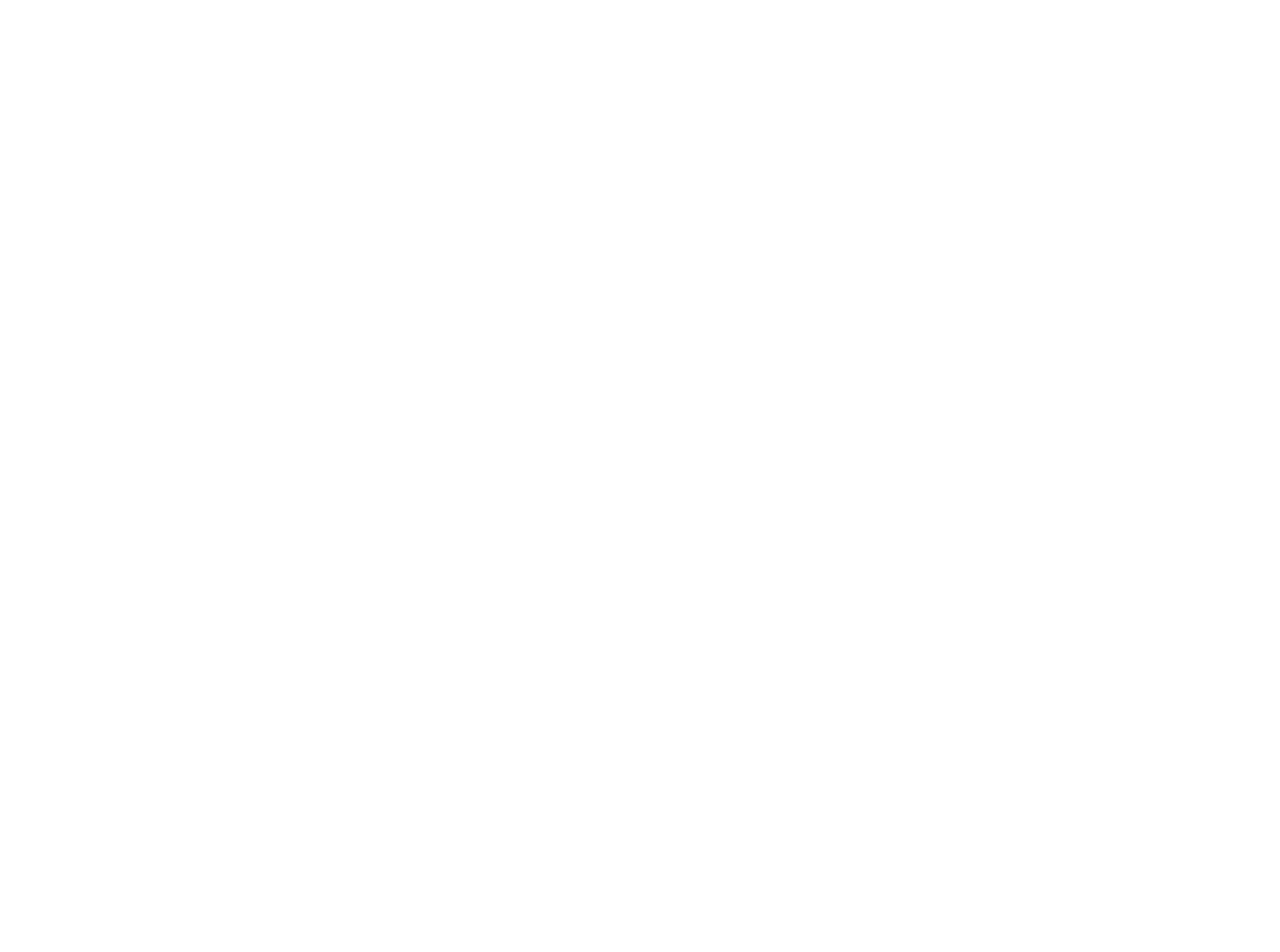
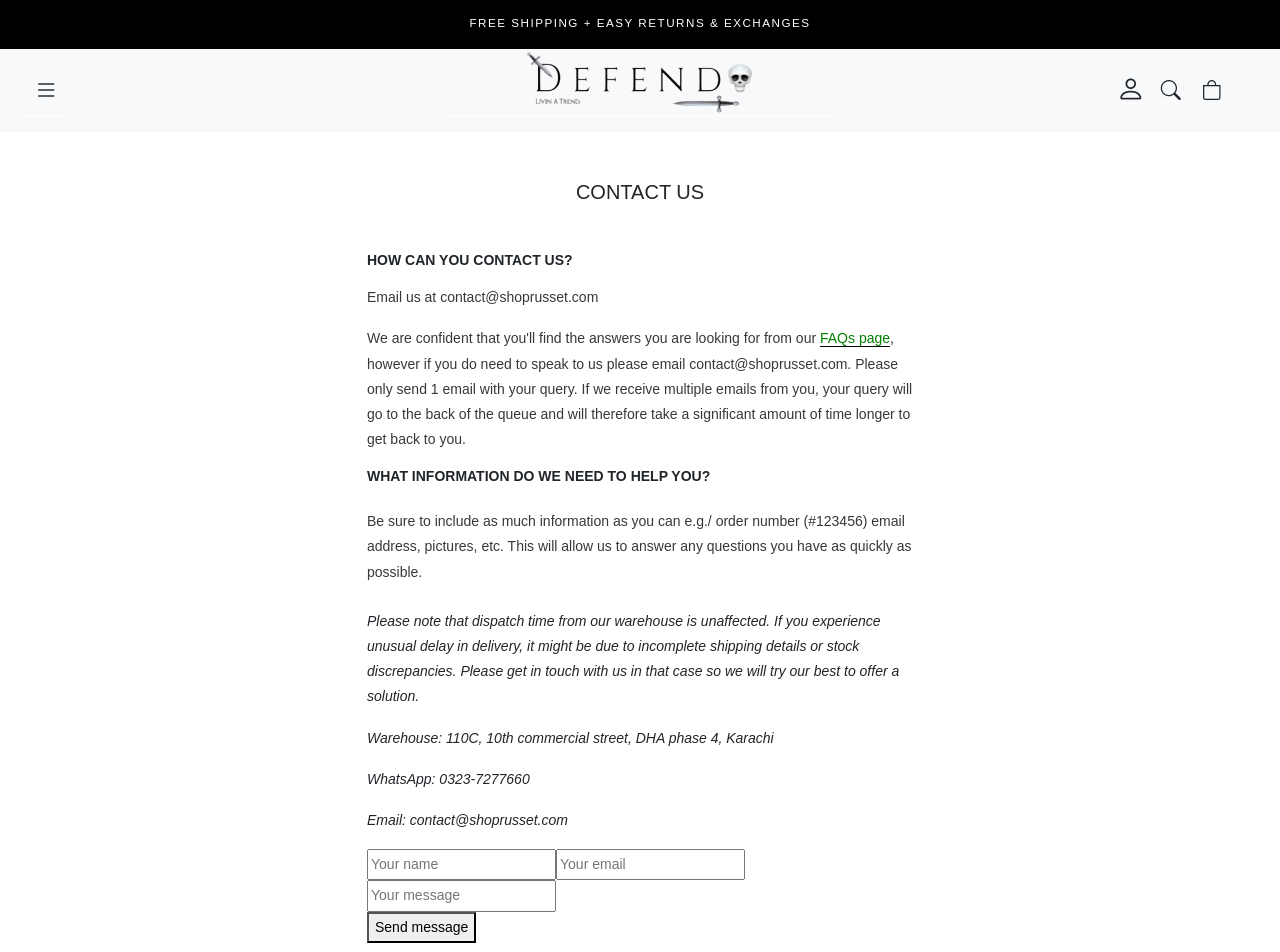
Before and after one commit to ibrahim6755/defendo, a React (Create React App) app: page /contact in a window 1280 px wide. Before the commit this address had no page. Shown: the top 952 px of the page. Before the commit the page ends 800 px from the top, so only its background shows below. Built offline with nearby package versions, Linux system fonts and the light colour scheme; the HTML template or start-up script is replaced by a standard one.

Commit message:
contact page

```diff
--- a/src/App.js
+++ b/src/App.js
@@ -1,4 +1,5 @@
 import './App.css';
+import ContactUs from './components/pages/ContactUs/ContactUs';
 import Home from './components/pages/Home/Home';
 import { BrowserRouter as Router, Routes, Route } from "react-router-dom";
 
@@ -7,6 +8,7 @@
     <Router>
    <Routes>
      <Route path='/' element={ <Home/>}/>
+     <Route path='/contact' element={ <ContactUs/>}/>
    </Routes>
  </Router>
   );
--- a/src/components/NavBar/NavBar.jsx
+++ b/src/components/NavBar/NavBar.jsx
@@ -17,7 +17,7 @@
             <div className="mid-nav col-md-4 p-0 ">
                 <ul className="p-0">
                     <li className='list-style-none'>
-                        <Link className='text-decor' aria-current="page" to="#">
+                        <Link className='text-decor' aria-current="page" to="/">
                             <img  src={brandlogo} alt=""/>
                         </Link>
                     </li>
@@ -98,7 +98,7 @@
                     <button type="button" className="btn-close text-reset" data-bs-dismiss="offcanvas" aria-label="Close"></button>
                 </div>
                 <div className="offcanvas-body m-0  py-5 px-4">
-                    <Link className='py-5 ' to="">Home</Link>
+                    <Link className='py-5 ' to="/">Home</Link>
                     <hr />
                     <Link className='py-5 ' to="">NEW RELEASES</Link>
                     <hr />
@@ -121,7 +121,7 @@
                     <Link className='py-5 ' to="">COMING SOON</Link>
                     <hr />
                     <div className="about mt-4">
-                        <Link className='d-block my-3' to="">Contact Us</Link>
+                        <Link className='d-block my-3' to="/contact">Contact Us</Link>
                         <Link className='d-block my-3' to="">FAQs</Link>
                         <Link className='d-block my-3' to="">Warranty Coverage</Link>
                         <Link className='d-block my-3' to="">Returns & Refunds</Link>
--- /dev/null
+++ b/src/components/pages/ContactUs/ContactUs.jsx
@@ -0,0 +1,43 @@
+import React from 'react'
+import AnnouncementBar from '../../announcement-bar/AnnouncementBar'
+import './ContactUsStyles.css'
+import NavBar from '../../NavBar/NavBar'
+import Footer from '../../footer/Footer'
+import { Link } from 'react-router-dom'
+
+function ContactUs() {
+    return (
+        <>
+            <AnnouncementBar />
+            <NavBar />
+           <div className="container">
+           <div className="row">
+            <div className="col-md-4 w-50">
+            <div className="contact-us-wrapper">
+                <h5 className='heading text-uppercase text-center my-5'>contact us</h5>
+                <h5 className='question text-uppercase fw-bold'>how can you contact us?</h5>
+                <p className='answer my-3'>Email us at contact@shoprusset.com</p>
+                  <p className='answer'>We are confident that you'll find the answers you are looking for from our <Link to="">FAQs page</Link>, however if you do need to speak to us please email contact@shoprusset.com. Please only send 1
+                    email with your query. If we receive multiple emails from you, your query will go to the back of the queue and will therefore take a significant amount of time longer to get back to you.</p>
+                <h5 className='question text-uppercase fw-bold '>what information do we need to help you?</h5>
+                <p className='answer my-4'>Be sure to include as much information as you can e.g./ order number (#123456) email address, pictures, etc. This will allow us to answer any questions you have as quickly as possible. </p>
+                <div className="note">
+                    <p>Please note that dispatch time from our warehouse is unaffected. If you experience unusual delay in delivery, it might be due to incomplete shipping details or stock discrepancies. Please get in touch with us in that case so we will try our best to offer a solution. </p>
+                    <p>Warehouse: 110C, 10th commercial street, DHA phase 4, Karachi</p>
+                    <p>WhatsApp: 0323-7277660</p>
+                    <p>Email: contact@shoprusset.com</p>
+                    <input type="text" placeholder='Your name'/><input type="email"placeholder='Your email' /> <br />
+                    <input type="text" placeholder='Your message'/> <br />
+                    <button>Send message</button>
+                </div>
+            </div>
+            </div>
+           </div>
+           </div>
+
+            <Footer/>
+        </>
+    )
+}
+
+export default ContactUs
--- /dev/null
+++ b/src/components/pages/ContactUs/ContactUsStyles.css
@@ -0,0 +1,27 @@
+.contact-us-wrapper h5{
+    font-size: 14px;
+}
+.heading {
+    font-size: 20px !important;
+}
+.contact-us-wrapper h5.question{
+    font-size:14px;
+    font-family: Varela, sans-serif;
+}
+.contact-us-wrapper p.answer{
+    font-size:14px;
+    font-family: Varela, sans-serif;
+    line-height:1.8em;
+color: #383838;
+}
+a{
+    color: green;
+    text-decoration: none;
+    border-bottom: 1px solid black;
+}
+.note{
+    font-size:14px;
+    font-family: Varela, sans-serif;
+    line-height:1.8em;
+    font-style: italic
+}
```
